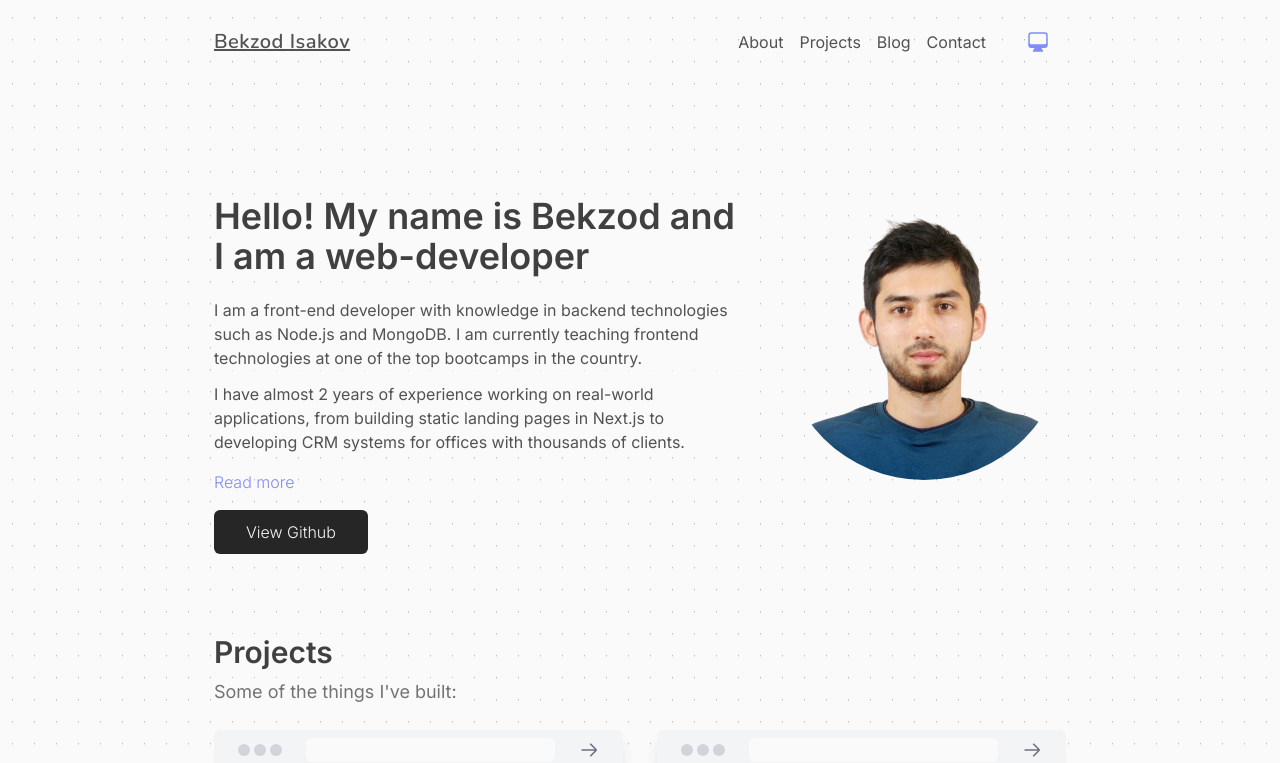
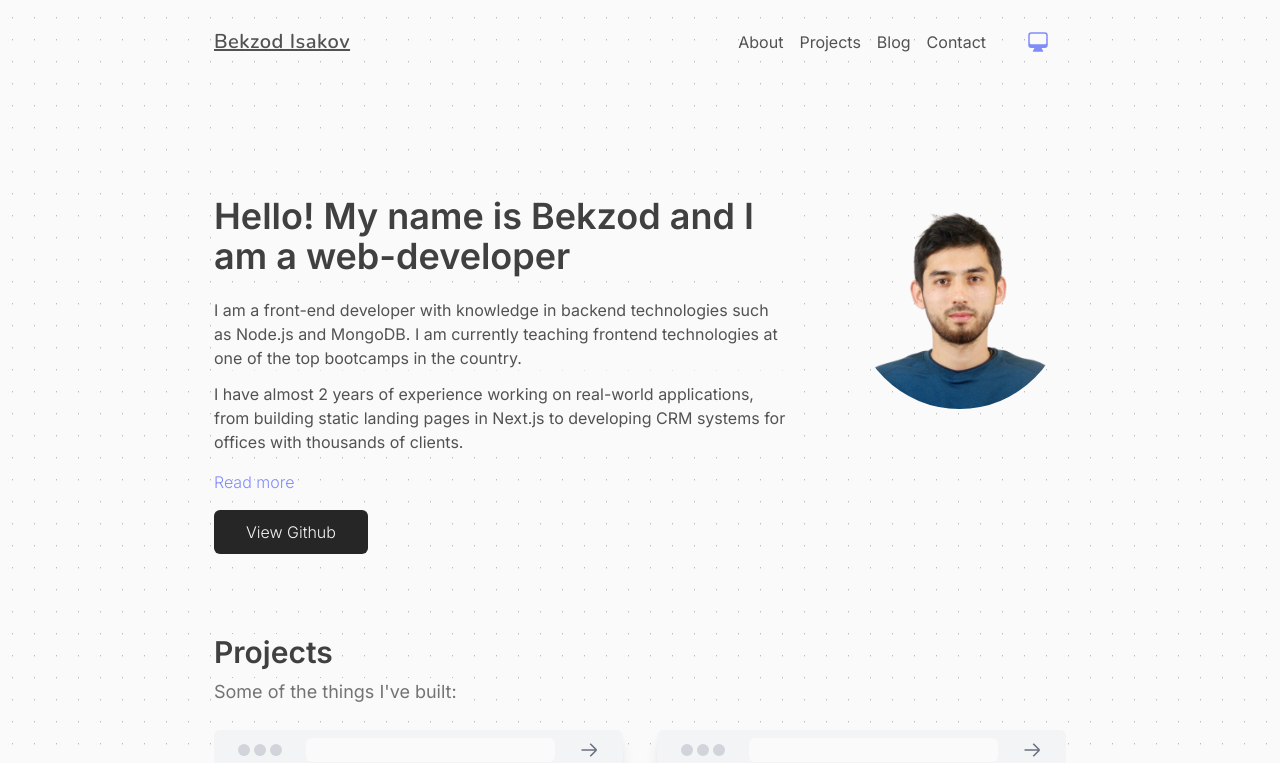
Before and after one commit to BehzodIsakov/my_website, a Next.js app: page / in a window 1280 px wide. Shown: the top 763 px of the page. Built offline with nearby package versions, Linux system fonts and the light colour scheme.

Commit message:
Profile: make profile image smaller

```diff
--- a/components/Profile.tsx
+++ b/components/Profile.tsx
@@ -3,7 +3,7 @@ import Link from "next/link";
 
 export default function Profile() {
   return (
-    <section className='flex mt-6 sm:mt-20 gap-8 items-center sm:items-start flex-col-reverse sm:flex-row'>
+    <section className='flex mt-6 sm:mt-20 gap-x-16 gap-y-8 items-center sm:items-start flex-col-reverse sm:flex-row'>
       <div>
         <h1>Hello! My name is Bekzod and I am a web-developer</h1>
         <p>
@@ -22,7 +22,7 @@ export default function Profile() {
         </Link>
 
         <Link
-          href='https://github.com/BekzodIsakov'
+          href='https://github.com/IsakovBehzod'
           target='_blank'
           className='action-link-primary'
         >
@@ -30,14 +30,14 @@ export default function Profile() {
         </Link>
       </div>
 
-      <div className='sm:basis-1/3 sm:shrink-0 mb-3'>
+      <div className='sm:basis-1/4 sm:shrink-0 mb-3'>
         <Image
           // priority
           src={"/bekzod_isakov.webp"}
           alt='Bekzod Isakov'
           width={500}
           height={500}
-          className='w-36 sm:w-full mx-auto rounded-full'
+          className='w-32 sm:w-full mx-auto rounded-full'
         />
       </div>
     </section>
```
